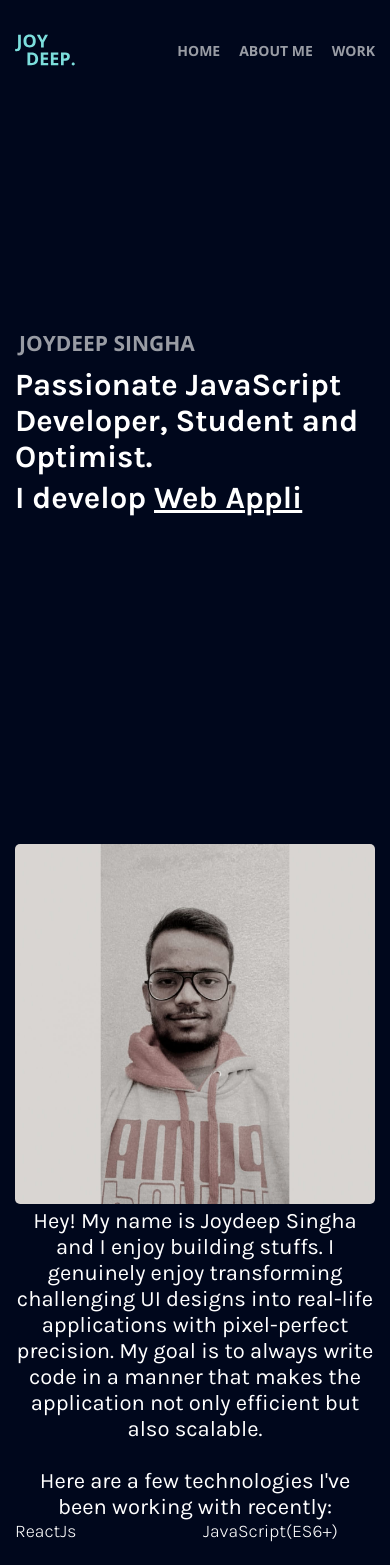
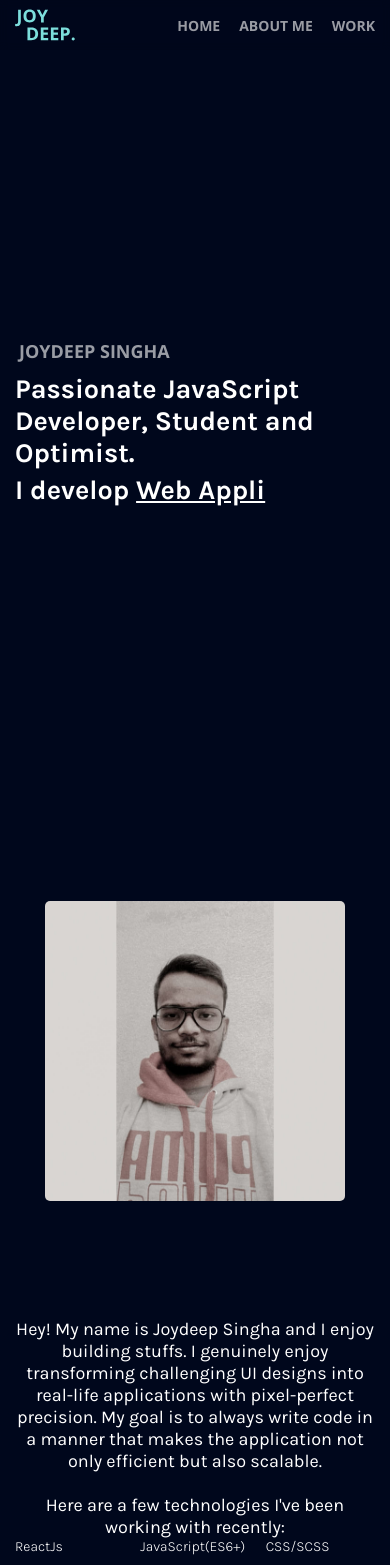
Before and after one commit to Jds-23/curly-robot, a Next.js app: page / in a window 390 px wide. Shown: the top 1565 px of the page. Built offline with nearby package versions, Linux system fonts and the light colour scheme.

Commit message:
style: made  mobile responsive

```diff
--- a/components/AboutMe.js
+++ b/components/AboutMe.js
@@ -1,19 +1,19 @@
 import styled from "styled-components"
 
-const AboutMe = ({ isTablet }) => {
+const AboutMe = ({ isTablet, isMobile }) => {
     return (
         <Container isTablet={isTablet}>
-            <ImgBox isTablet={isTablet}>
+            <ImgBox isMobile={isMobile} isTablet={isTablet}>
                 <Img src="./my-image.jpg" />
             </ImgBox>
-            <TextBox>
+            <TextBox isMobile={isMobile}>
                 <p style={{ textAlign: isTablet ? "center" : 'left' }}>
                     Hey! My name is Joydeep Singha and I enjoy building stuffs. I genuinely enjoy transforming challenging UI designs into real-life applications with pixel-perfect precision. My goal is to always write code in a manner that makes the application not only efficient but also scalable.
                 <br />
                     <br />
                 Here are a few technologies I've been working with recently:
                 </p>
-                <TechList>
+                <TechList isMobile={isMobile}>
                     <TechListItem>
                         ReactJs
                     </TechListItem>
@@ -62,6 +62,7 @@ const ImgBox = styled.div`
 border-radius: 5px;
 height:fit-content;
 max-width:400px;
+${props => props.isMobile && 'max-width:300px;'}
 `
 const Img = styled.img`
 border-radius: 5px;
@@ -76,15 +77,17 @@ font-weight: 400;
 font-size: 22px;
 color:#fff;
 height:fit-content;
+${props => props.isMobile && 'font-size: 18px;'}
 `
 
 const TechList = styled.div`
 display:grid;
 gap: 1rem;
 grid-row-gap:21px;
-grid-template-columns: repeat(auto-fill, minmax(168px, 1fr));
+grid-template-columns: repeat(auto-fill, minmax(100px, 1fr));
+font-size:18px;
+${props => props.isMobile && 'font-size: 14px;'}
 `
 const TechListItem = styled.div`
-font-size:18px;
 font-weight:300;
 `
--- a/components/Footer.js
+++ b/components/Footer.js
@@ -1,9 +1,10 @@
 import styled from "styled-components"
-
+import { useMediaQuery } from 'react-responsive';
 const Footer = () => {
+    const isMobile = useMediaQuery({ query: '(max-width: 425px)' })
     return (
-        <Container>
-            <Text>
+        <Container isMobile={isMobile}>
+            <Text isMobile={isMobile}>
                 Designed {"&"} Built by Me.
             </Text>
         </Container>
@@ -17,6 +18,7 @@ width:100%;
 display:flex;
 align-items:center;
 height:150px;
+${props => props.isMobile && 'height:40px;'}
 `
 const Text = styled.h6`
 width:100%;
@@ -24,4 +26,5 @@ font-size:22px;
 color:#7CDEDC;
 font-weight:400;
 text-align:right;
+${props => props.isMobile && 'font-size:16px;'}
 `
--- a/components/Hero.js
+++ b/components/Hero.js
@@ -1,16 +1,16 @@
 import styled from "styled-components"
 import typewriter from "@utils/typewriter"
-const Hero = ({ isTablet }) => {
+const Hero = ({ isTablet, isMobile }) => {
     const words = ["Web Applications.", "eCommerce Stores.", "Progressive Web Applications."]
     return (
         <Container >
-            <Name isTablet={isTablet}>
+            <Name isMobile={isMobile} isTablet={isTablet}>
                 Joydeep Singha
             </Name>
-            <Title isTablet={isTablet}>
+            <Title isMobile={isMobile} isTablet={isTablet}>
                 Passionate JavaScript Developer, Student and Optimist.
             </Title>
-            <SubTitle isTablet={isTablet}>
+            <SubTitle isMobile={isMobile} isTablet={isTablet}>
                 I develop <Span>{typewriter(words)}</Span>
             </SubTitle>
         </Container>
@@ -35,6 +35,7 @@ text-transform:uppercase;
 font-size:24px;
 margin-left:4px;
 ${props => props.isTablet && 'font-size:21px;'}
+${props => props.isMobile && 'font-size:18px;'}
 `
 const Title = styled.h2`
 color:#fff;
@@ -44,6 +45,7 @@ font-size: 34px;
 margin-top:20px;
 margin-bottom: 5px;
 ${props => props.isTablet && 'font-size:31px;'}
+${props => props.isMobile && 'font-size:27px;'}
 ${props => props.isTablet && 'margin-top:10px;'}
 `
 const SubTitle = styled.h2`
@@ -52,6 +54,7 @@ font-style: normal;
 font-weight: bold;
 font-size: 34px;
 ${props => props.isTablet && 'font-size:31px;'}
+${props => props.isMobile && 'font-size:27px;'}
 `
 const Span = styled.span`
 text-decoration:underline;
--- a/components/Home.js
+++ b/components/Home.js
@@ -57,9 +57,9 @@ const Home = () => {
             {!isMobile && <LeftNav isTablet={isTablet} />}
             <Container isMobile={isMobile} isTablet={isTablet}>
                 <span ref={heroRef} />
-                <Hero isTablet={isTablet} />
+                <Hero isMobile={isMobile} isTablet={isTablet} />
                 <span ref={aboutMeRef} />
-                <AboutMe isTablet={isTablet} />
+                <AboutMe isMobile={isMobile} isTablet={isTablet} />
                 <span ref={workRef} />
                 <Work />
                 <Footer />
--- a/components/WorkItem.js
+++ b/components/WorkItem.js
@@ -5,13 +5,14 @@ import { useMediaQuery } from 'react-responsive';
 const WorkItem = ({ works }) => {
     const [state, setState] = useState(0)
     const isTablet = useMediaQuery({ query: '(max-width: 768px)' })
+    const isMobile = useMediaQuery({ query: '(max-width: 425px)' })
 
     return (
         <Container>
             {works.map(({ id, desc, projectName, imgSrc, techStack }) => (
                 <CarouselItemContainer isTablet={isTablet} isSelected={state === id} key={id}>
                     <TextBoxAnimated isTablet={isTablet} isSelected={state === id}>
-                        <TechList isTablet={isTablet}>
+                        <TechList isMobile={isMobile} isTablet={isTablet}>
                             {techStack.map((tech, id) => {
                                 return (
                                     <TechListItem key={id}>
@@ -20,10 +21,10 @@ const WorkItem = ({ works }) => {
                                 )
                             })}
                         </TechList>
-                        <Title>
+                        <Title isMobile={isMobile}>
                             {projectName}
                         </Title>
-                        <Description isTablet={isTablet}>
+                        <Description isMobile={isMobile} isTablet={isTablet}>
                             {desc}
                         </Description>
                     </TextBoxAnimated >
@@ -95,11 +96,13 @@ width:100%;
 font-size:22px;
 z-index: -1;
 ${props => props.isTablet && "text-align:center;"}
+${props => props.isMobile && 'font-size:18px;'}
 `
 const Title = styled.h3`
 color:#fff;
 font-size:24px;
 margin-bottom:1px;
+${props => props.isMobile && 'font-size:21px;'}
 `
 const CarouselNav = styled.div`
     display: flex;
@@ -130,6 +133,7 @@ display:grid;
 gap: 1rem;
 grid-template-columns: repeat(auto-fill, minmax(50px, 1fr));
 min-width:25%;
+${props => props.isMobile && 'min-width:50%;'}
 `
 const TechListItem = styled.div`
 font-size:14px;
--- a/components/header.js
+++ b/components/header.js
@@ -25,11 +25,14 @@ const Container = styled.div`
     display:flex;
     justify-content:space-between;
     align-items:center;
-    background-color:#00071C;
+    /* background-color:#00071C; */
     position:fixed;
     top:0;
     z-index:30;
+    background: rgba(0, 7, 28, 0.3);
+backdrop-filter: blur(4px);
     ${props => props.isMobile && 'padding:0 15px;'}
+    ${props => props.isMobile && 'height:50px;'}
 `
 const Brand = styled.img`
 object-fit:contain;
```
